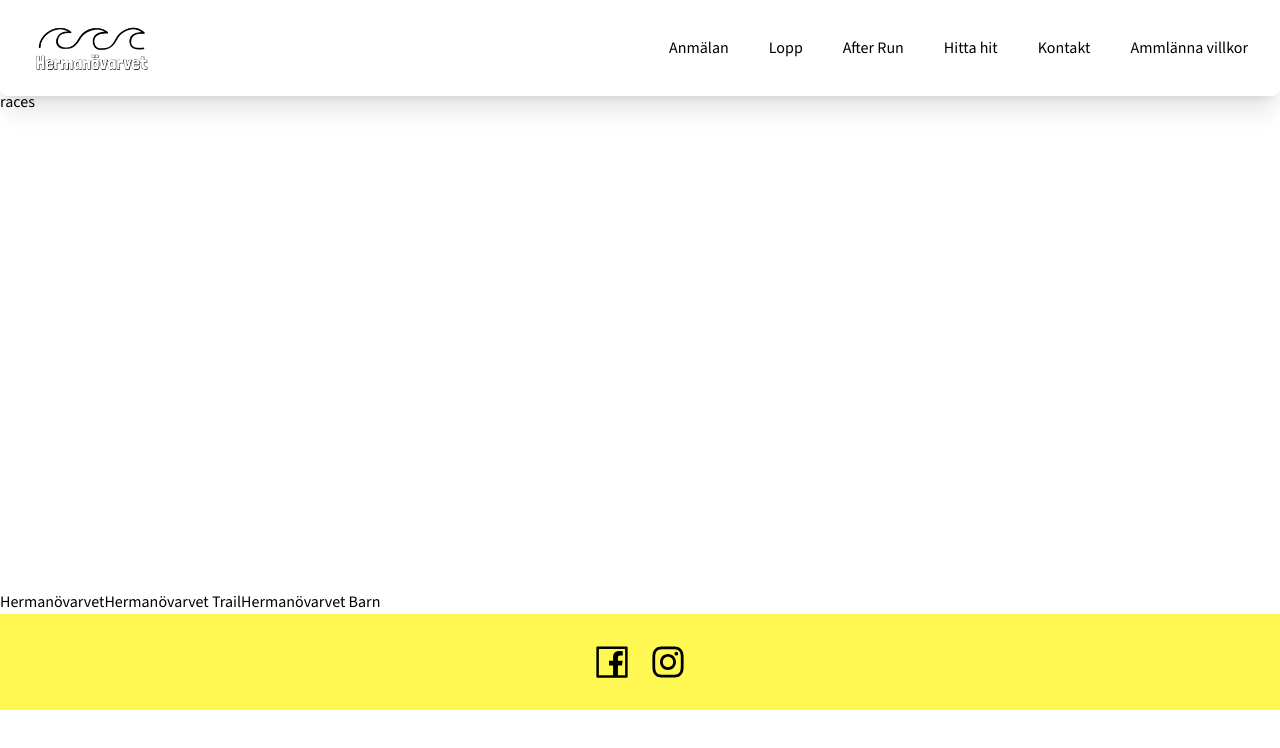
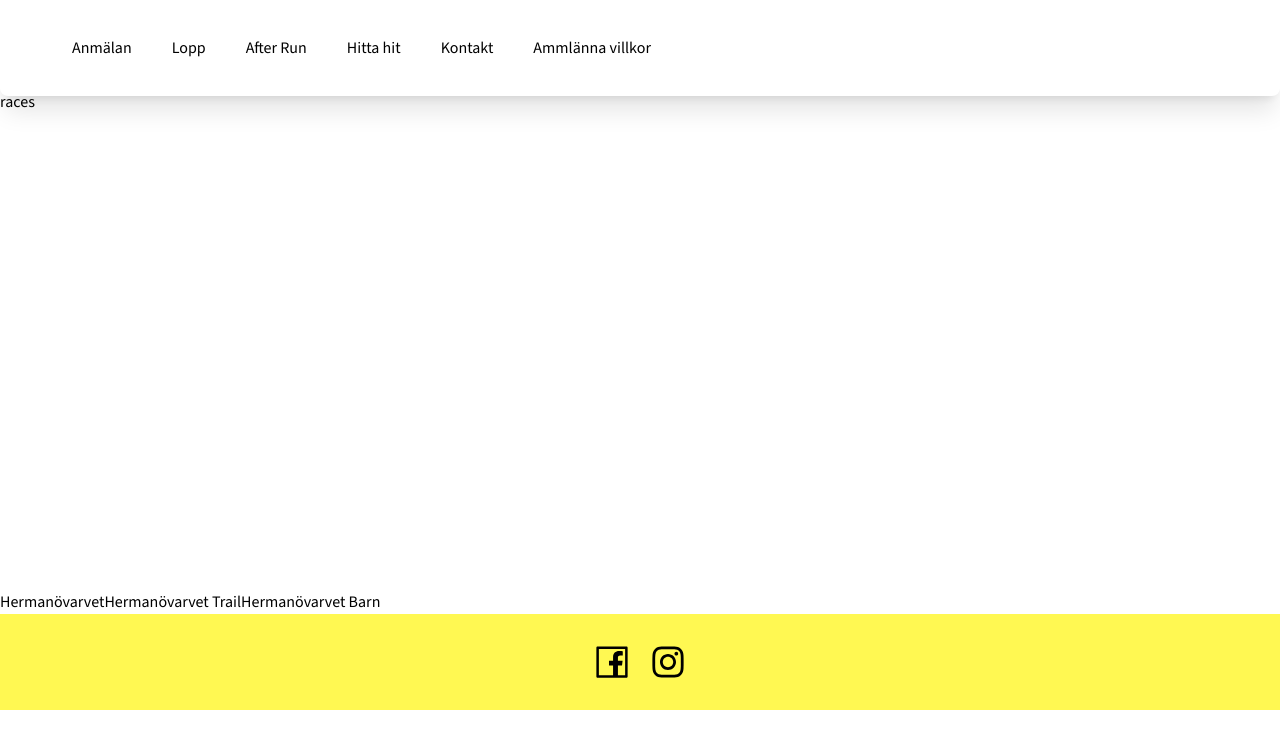
Before and after one commit to viktoramattsson/hermanovarvet, a Next.js app: page /races in a window 1280 px wide. Shown: the top 748 px of the page. Built offline with nearby package versions, Linux system fonts and the light colour scheme.

Commit message:
remove logo

```diff
--- a/src/components/Navbar/Navbar.jsx
+++ b/src/components/Navbar/Navbar.jsx
@@ -1,7 +1,7 @@
 import React, { useState } from 'react';
 import Link from 'next/link';
 import Image from 'next/image';
-import logo from './../../../public/logo.png';
+//import logo from '../../../public/logo.png';
 import {
   AiOutlineMenu,
   AiOutlineClose,
@@ -26,9 +26,9 @@ const Navbar = () => {
     <>
       <nav className="fixed w-full h-24 shadow-xl bg-white rounded-b-lg z-10">
         <div className="flex justify-between items-center h-full w-full px-8 2xl: px16">
-          <Link href="/">
+          {/* <Link href="/">
             <Image src={logo} alt="logo" width={120} height={120} />
-          </Link>
+          </Link> */}
           <div className="hidden lg:flex">
             <ul className="hidden lg:flex">
               <Link href="/register">
@@ -196,9 +196,9 @@ const Navbar = () => {
             </div>
 
             <div>
-              <Link href="/">
+              {/* <Link href="/">
                 <Image src={logo} alt="logo" width={100} height={100} />
-              </Link>
+              </Link> */}
             </div>
           </div>
         </div>
```
